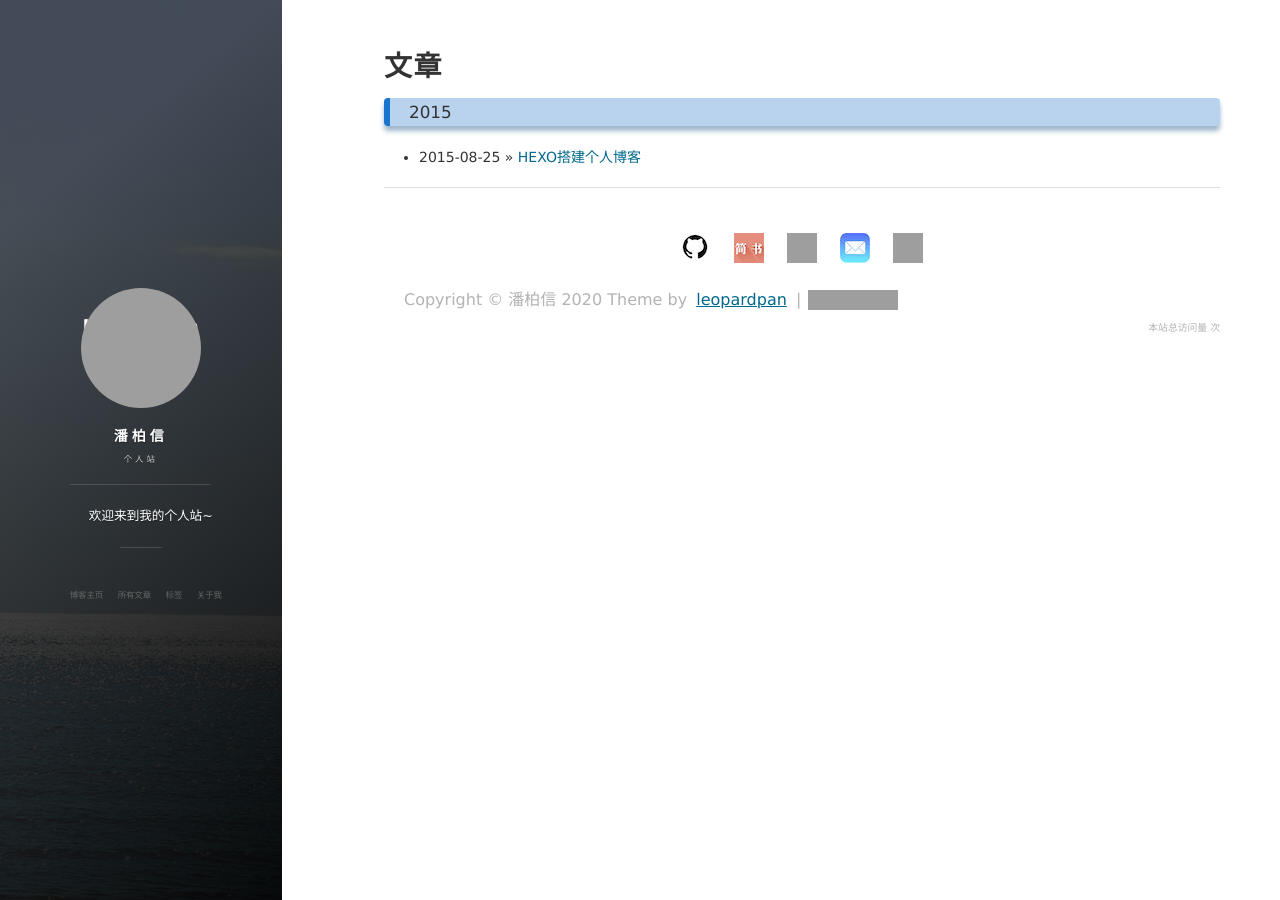
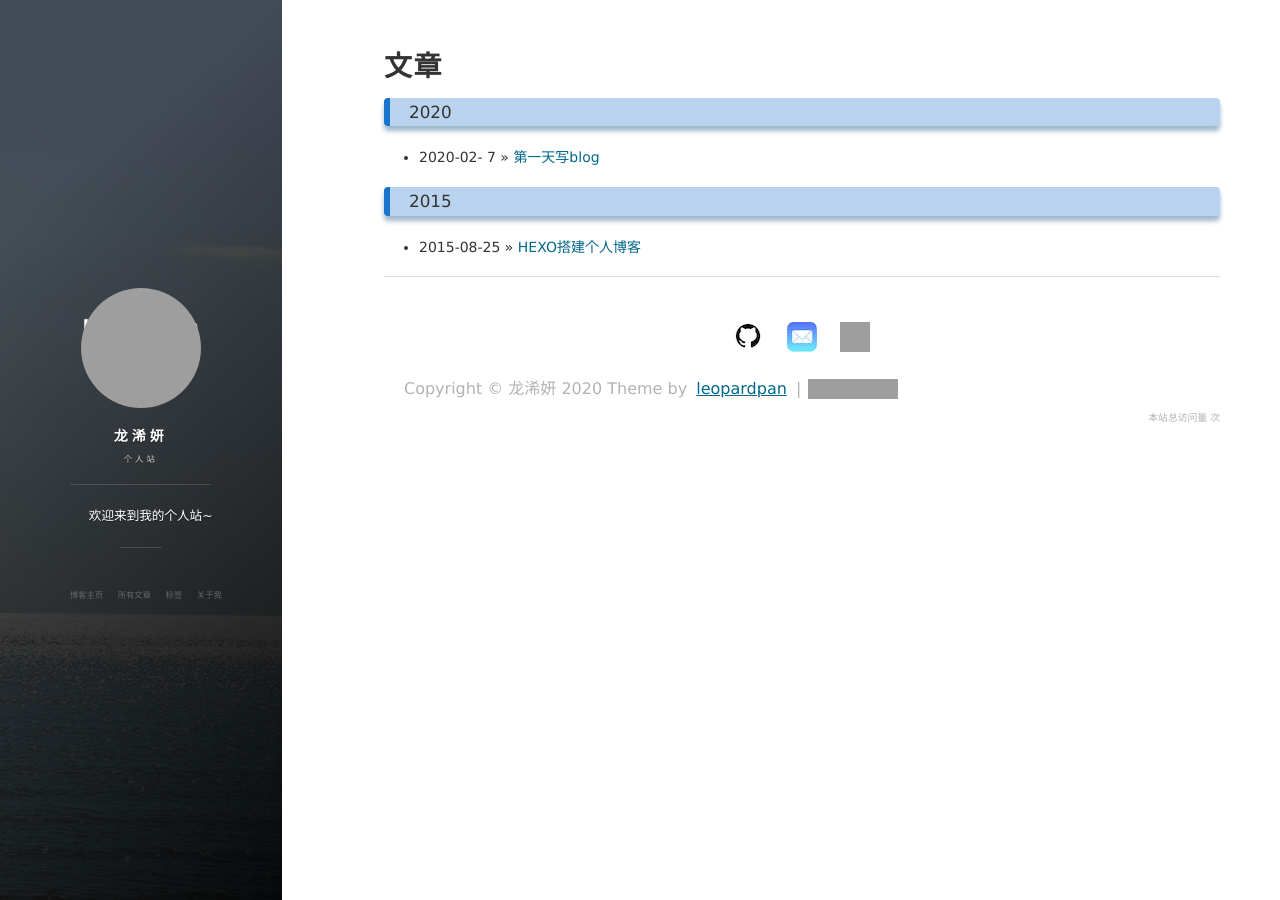
Before and after one commit to xiyanlog/xiyanlog.github.io, a Jekyll site: the page built from archive.html, in a window 1280 px wide. Built offline with Jekyll 4.4.1, drawn with Linux system fonts in a browser that asks for light colours; nearby versions of some CDN libraries; comment, search, counter and statistics services are not loaded; grey boxes are pictures that could not be loaded.

Commit message:
First Blog

```diff
--- a/_config.yml
+++ b/_config.yml
@@ -1,40 +1,40 @@
 # Basic
-title: 潘柏信
+title: 龙浠妍
 subtitle: 个人站
 description: 欢迎来到我的个人站~
 # 头像里面的标题
 avatarTitle: leopardpan
 # 头像里面的描述
 avatarDesc: iOS / 机器学习
-url: "http://baixin.io"
+url: "http://xiyanlog.github.io"
 
 # Comment
-comment:
-    disqus: leopard
+#comment:
+    #disqus: leopard
     # gitment: xxx // 需要修改 comments.html中的client_id和client_secret
     # uyan: 2143225  # 有言id,登录有言官网申请
 
 # Social
 social:
-    weibo: 5366874726
-    github: leopardpan
+    #weibo: 5366874726
+    github: xiyanlog
     # zhihu: panpanleopard
     # juejin: xxx
-    jianshu: 2ada30d8d0f7
+    #jianshu: 2ada30d8d0f7
     # twitter:
-    mail: leopardpan@icloud.com
+    mail: 534667948@qq.com
 
 
 # 百度统计
 # 使用博客模板请去掉或者更换 id
-baidu:
-    id: xxxx
+#baidu:
+    #id: xxxx
 
 # Google Analytics
 # 使用博客模板请去掉或者更换 id
-ga:
-    id: xxxx
-    host: auto
+#ga:
+    #id: xxxx
+    #host: auto
 
 
 # 《----------------- 上面的信息修改成你自己的 ---------------------------》
--- /dev/null
+++ b/_posts/2020-02-07-FirstBlog.md
@@ -0,0 +1,16 @@
+---
+layout: post
+title: 第一天写blog
+date: 2020-02-07
+description: 随便写写
+tag: 日志
+---
+
+
+### 上午
+
+
+### 中午
+
+
+### 下午
```
Also changed, not shown: images/payimg/alipayimg.jpg, images/payimg/weipayimg.jpg, 1 other file.
